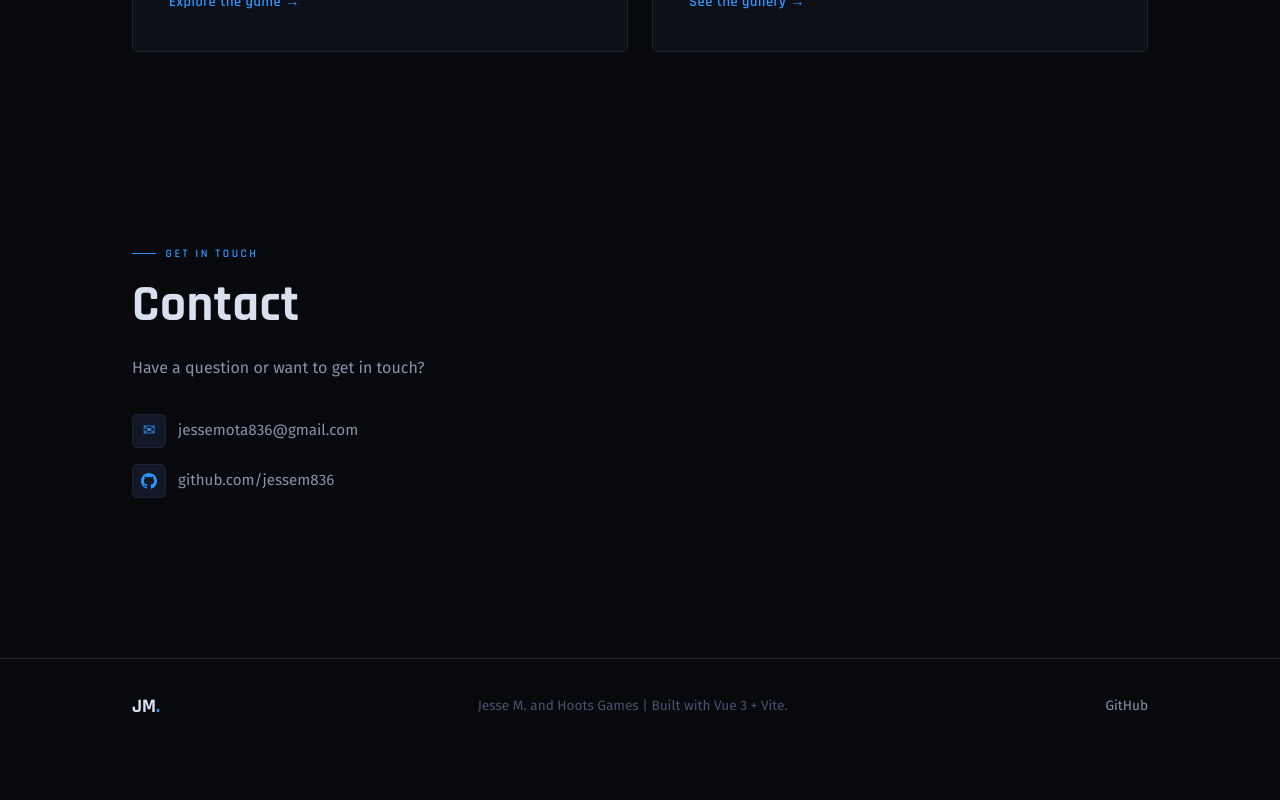
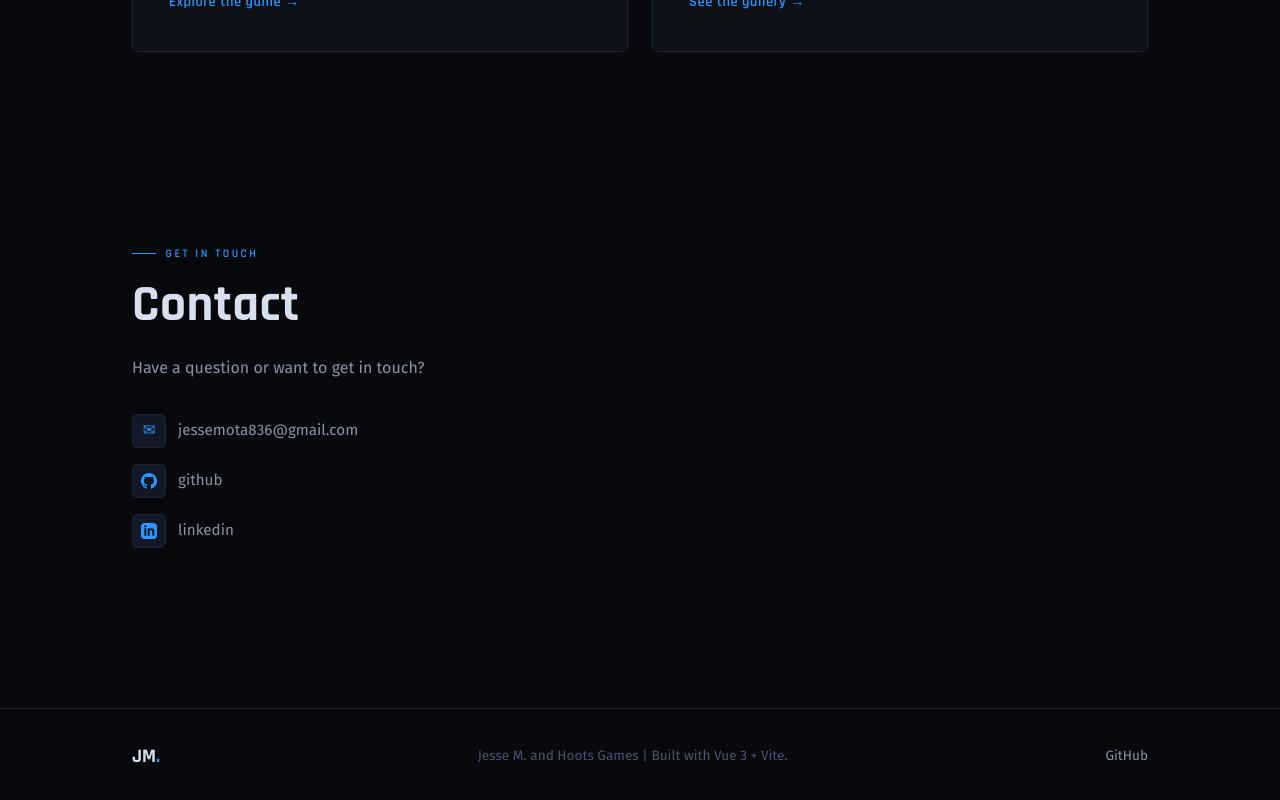
Before and after one commit to jessem836/jm-studio-site, a Vue app: page /#/ in a window 1280 px wide. Shown: the part 2005-2805 px from the top of the page. Before the commit the page ends 2759 px from the top, so only its background shows below. Built offline with nearby package versions, Linux system fonts and the light colour scheme.

Commit message:
Backdrop image changes and linkedin contact

```diff
--- a/src/views/CodexView.vue
+++ b/src/views/CodexView.vue
@@ -323,7 +323,7 @@
     tier: 'Medium',
     img: new URL('/img/enemies/Napalu.png', import.meta.url).href,
     stats: [
-      { label: 'HP',         value: 75 },
+      { label: 'HP',        value: 100 },
       { label: 'Armor',      value: 33 },
       { label: 'Damage',     value: 75 },
       { label: 'Firerate',   value:  0 },
@@ -403,7 +403,7 @@
 .codex-hero-grid {
 position: absolute;
   inset: 0;
-  background-image: linear-gradient(to top, #07090d 0%, rgba(255,255,255,0) 50%),url("/img/Codex.JPG");
+  background-image: linear-gradient(to top, #07090d 0%, rgba(255,255,255,0) 25%),url("/img/Codex.JPG");
 }
 .codex-hero-content { position: relative; z-index: 1; padding-top: 8rem; }
 .codex-title {
--- a/src/views/EarthbornView.vue
+++ b/src/views/EarthbornView.vue
@@ -209,7 +209,7 @@
 .eb-hero-grid {
   position: absolute;
   inset: 0;
-  background-image: linear-gradient(to top, #07090d 0%, rgba(255,255,255,0) 33%),url("/img/EE_BG.JPG");
+  background-image: linear-gradient(to top, #07090d 0%, rgba(255,255,255,0) 25%),url("/img/EE_BG.JPG");
 }
 
 .eb-hero-content {
--- a/src/views/HomeView.vue
+++ b/src/views/HomeView.vue
@@ -120,7 +120,13 @@
               <span class="contact-link-icon">
                 <svg width="16" height="16" viewBox="0 0 24 24" fill="currentColor"><path d="M12 0C5.37 0 0 5.37 0 12c0 5.3 3.438 9.8 8.205 11.385.6.113.82-.258.82-.577 0-.285-.01-1.04-.015-2.04-3.338.724-4.042-1.61-4.042-1.61C4.422 18.07 3.633 17.7 3.633 17.7c-1.087-.744.084-.729.084-.729 1.205.084 1.838 1.236 1.838 1.236 1.07 1.835 2.809 1.305 3.495.998.108-.776.417-1.305.76-1.605-2.665-.3-5.466-1.332-5.466-5.93 0-1.31.465-2.38 1.235-3.22-.135-.303-.54-1.523.105-3.176 0 0 1.005-.322 3.3 1.23.96-.267 1.98-.399 3-.405 1.02.006 2.04.138 3 .405 2.28-1.552 3.285-1.23 3.285-1.23.645 1.653.24 2.873.12 3.176.765.84 1.23 1.91 1.23 3.22 0 4.61-2.805 5.625-5.475 5.92.42.36.81 1.096.81 2.22 0 1.606-.015 2.896-.015 3.286 0 .315.21.69.825.57C20.565 21.795 24 17.295 24 12c0-6.63-5.37-12-12-12"/></svg>
               </span>
-              <span>github.com/jessem836</span>
+              <span>github</span>
+            </a>
+            <a href="https://www.linkedin.com/in/jessem836/" target="_blank" rel="noopener" class="contact-link">
+            <span class="contact-link-icon">
+              <svg width="16" height="16" viewBox="0 0 24 24" fill="currentColor"><path d="M19 0h-14c-2.761 0-5 2.239-5 5v14c0 2.761 2.239 5 5 5h14c2.762 0 5-2.239 5-5v-14c0-2.761-2.238-5-5-5zm-11 19h-3v-11h3v11zm-1.5-12.268c-.966 0-1.75-.79-1.75-1.764s.784-1.764 1.75-1.764 1.75.79 1.75 1.764-.783 1.764-1.75 1.764zm13.5 12.268h-3v-5.604c0-3.368-4-3.113-4 0v5.604h-3v-11h3v1.765c1.396-2.586 7-2.777 7 2.476v6.759z"></path></svg>
+            </span>
+            <span>linkedin</span>
             </a>
           </div>
         </div>
--- a/src/views/PersonalView.vue
+++ b/src/views/PersonalView.vue
@@ -91,7 +91,7 @@
         </div>
 
         <p class="photo-note">
-          View the full gallery <a href="https://drive.google.com/drive/folders/1qRQXx95F7FTv0aPTb5pvRY5adtUkyJJx?usp=sharing">here!</a> <em>Note: I am not a professional photographer</em>
+          View the full gallery <a href="https://drive.google.com/drive/folders/1qRQXx95F7FTv0aPTb5pvRY5adtUkyJJx?usp=sharing" target="_blank">here!</a> <em>Note: I am not a professional photographer</em>
         </p>
       </div>
     </section>
@@ -121,7 +121,7 @@
             </div>
           </div>
             <p class="photo-note">
-            More on <a href="https://www.instagram.com/hootspaint/">Instagram!</a>
+            More on <a href="https://www.instagram.com/hootspaint/" target="_blank">Instagram!</a>
             </p>
         </div>
       </div>
```
Also changed, not shown: img/Codex.JPG, img/EE_BG.JPG.
